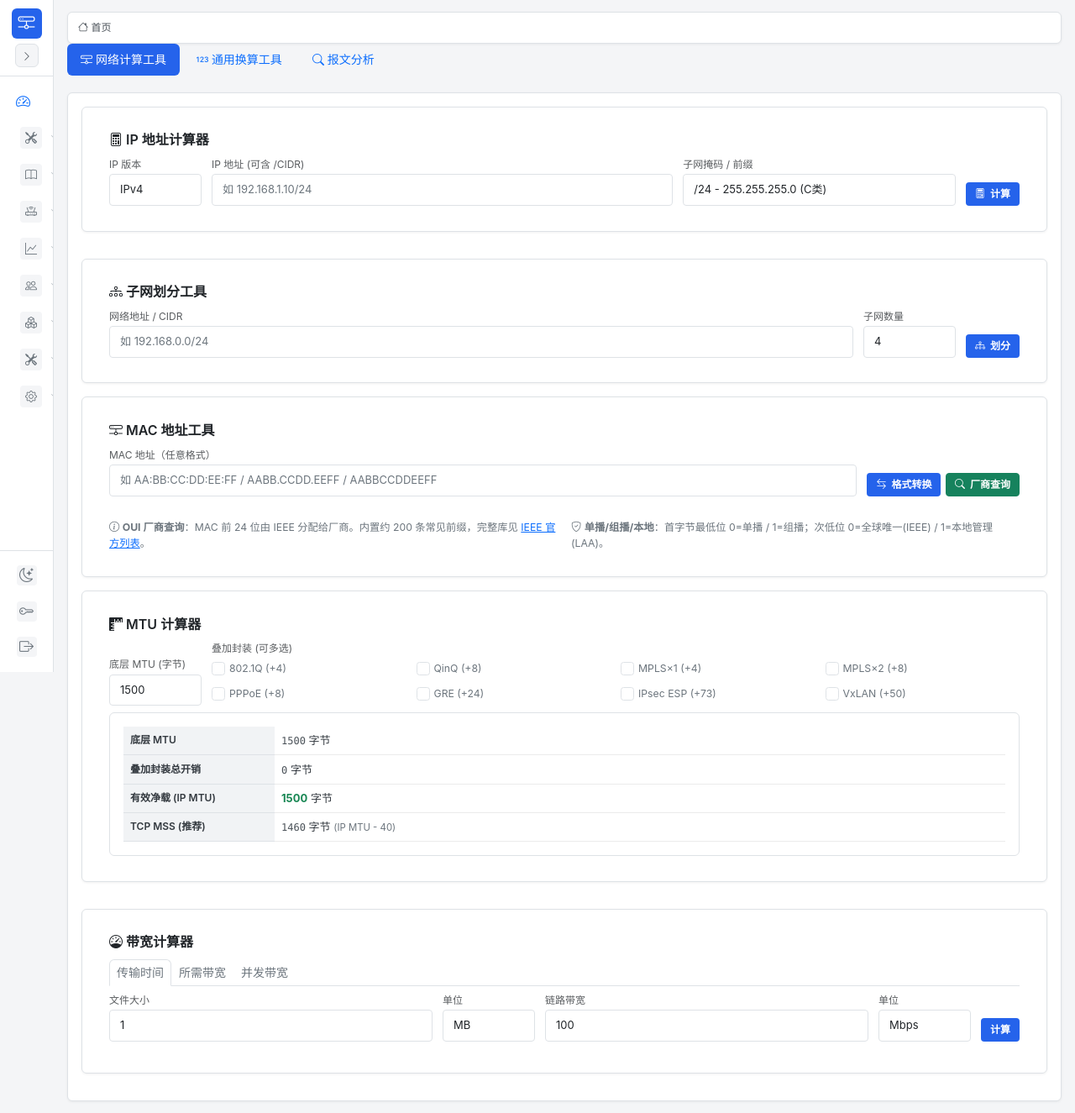
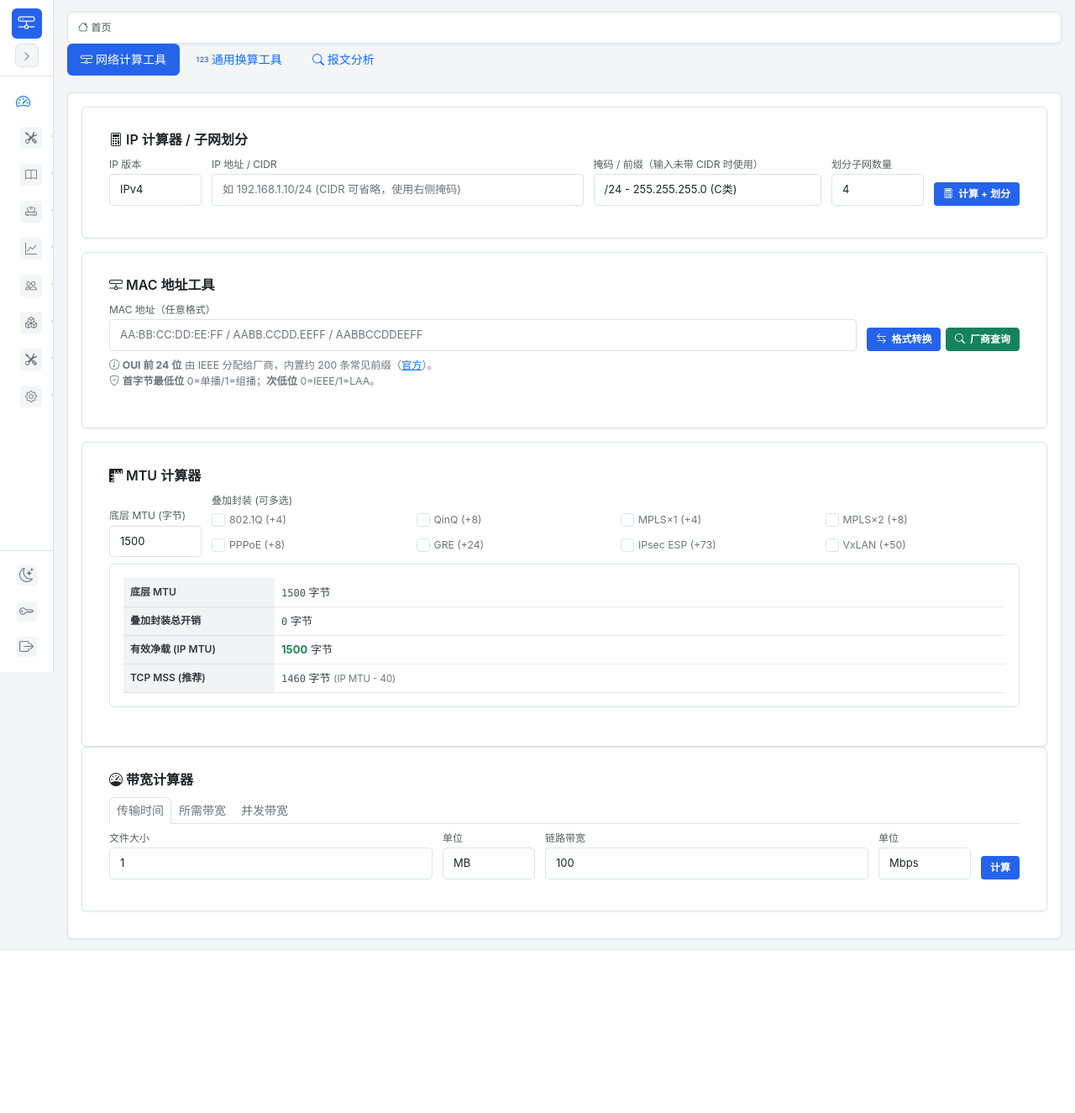
Before and after one commit to fishensl/itsm-system, a Flask app: page /tools in a window 1280 px wide. Shown: the whole page at 84% size. After the commit the page ends 1121 px from the top, so only its background shows below. Run offline with Flask 3, Linux system fonts and the light colour scheme; the visitor is signed in with stand-in values (Sample User, id 1); data comes from the database, SQL or seed files in the repository; data that the repository does not hold is empty; parts of the project's set-up code (start-up, migrations or seed data) failed here and were passed over; some libraries are stand-ins or nearby versions.

Commit message:
feat(tools): IP计算与子网划分合并为单工具；MAC与MTU并排一行
- IP 计算器 + 子网划分彻底合并：共用一个 IP/CIDR 输入与掩码下拉，
  去掉子网划分重复的网络地址输入框；新增 calcIpAndSubnet 一键同时
  输出「IP 详情」(左) +「子网划分表」(右)，两结果并排。
  保留隐藏 #subnetInput 同步归一化 CIDR，复用既有 calcSubnet 逻辑。
- MAC 地址工具 + MTU 计算器并排同一行 (≥xxl 各半，h-100 等高)；
  MAC 说明文案压成两行短句。
- 带宽计算器独占一行三 tab，字段全 inline 横向。

Co-Authored-By: Claude Opus 4.8 (1M context) <noreply@anthropic.com>

```diff
--- a/templates/tools/index.html
+++ b/templates/tools/index.html
@@ -44,15 +44,13 @@
 <div class="card">
 <div class="card-body">
 
-{# ============================ 网络计算工具（全宽 inline 横向铺满） ============================ #}
+{# ============================ 网络计算工具（合并子工具 + 横向铺满） ============================ #}
 {% if tool == 'network' %}
 
-{# ---- IP 计算器 + 子网划分（并排融合） ---- #}
-<div class="row g-3">
-<div class="col-12 col-xxl-7">
+{# ---- IP 计算器 + 子网划分 完全合并：共用 IP/CIDR 输入，输出 IP 详情 + 子网划分表 ---- #}
 <div class="card tool-card"><div class="card-body">
-<div data-pane="ip-calc">
-<h6><i class="bi-calculator"></i> IP 地址计算器</h6>
+<div data-pane="ip-calc"><div data-pane="subnet">
+<h6><i class="bi-calculator"></i> IP 计算器 / 子网划分</h6>
 <div class="tool-row">
     <div class="field fixed-sm">
         <label>IP 版本</label>
@@ -62,78 +60,59 @@
         </select>
     </div>
     <div class="field grow2">
-        <label>IP 地址 (可含 /CIDR)</label>
-        <input id="ipCalcInput" type="text" class="form-control form-control-sm" placeholder="如 192.168.1.10/24">
+        <label>IP 地址 / CIDR</label>
+        <input id="ipCalcInput" type="text" class="form-control form-control-sm" placeholder="如 192.168.1.10/24 (CIDR 可省略，使用右侧掩码)">
     </div>
     <div class="field">
-        <label>子网掩码 / 前缀</label>
+        <label>掩码 / 前缀（输入未带 CIDR 时使用）</label>
         <select id="ipCalcMask" class="form-select form-select-sm"></select>
     </div>
+    <div class="field fixed-sm">
+        <label>划分子网数量</label>
+        <input id="subnetCount" type="number" class="form-control form-control-sm" value="4" min="1" max="256">
+    </div>
     <div class="actions">
-        <button class="btn btn-sm btn-primary" onclick="calcIP()"><i class="bi-calculator"></i> 计算</button>
-    </div>
-</div>
-<div id="ipCalcResult" class="mt-2 tool-result" style="display:none;"></div>
-</div>
+        <button class="btn btn-sm btn-primary" onclick="calcIpAndSubnet()"><i class="bi-calculator"></i> 计算 + 划分</button>
+    </div>
+</div>
+{# 左：IP 详情（kv 表）；右：子网划分表 #}
+<div class="result-grid cols-2 mt-2">
+    <div id="ipCalcResult" class="tool-result" style="display:none;"></div>
+    <div id="subnetResult" class="tool-result" style="display:none;"></div>
+</div>
+{# 兼容：JS 中其他地方仍可能引用 subnetInput，做个隐藏字段同步 ipCalcInput #}
+<input type="hidden" id="subnetInput">
 </div></div>
-</div>
-
-<div class="col-12 col-xxl-5">
-<div class="card tool-card"><div class="card-body">
-<div data-pane="subnet"><h6><i class="bi-diagram-3"></i> 子网划分工具</h6>
-<div class="tool-row">
-    <div class="field grow2">
-        <label>网络地址 / CIDR</label>
-        <input id="subnetInput" type="text" class="form-control form-control-sm" placeholder="如 192.168.0.0/24">
-    </div>
-    <div class="field fixed-sm">
-        <label>子网数量</label>
-        <input id="subnetCount" type="number" class="form-control form-control-sm" value="4" min="2" max="256">
-    </div>
-    <div class="actions">
-        <button class="btn btn-sm btn-primary" onclick="calcSubnet()"><i class="bi-diagram-3"></i> 划分</button>
-    </div>
-</div>
-<div id="subnetResult" class="mt-2 tool-result" style="display:none;"></div>
-</div>
 </div></div>
-</div>
-</div>{# /.row #}
-
-{# ---- MAC 地址工具（全宽，输入+按钮+说明同行） ---- #}
-<div class="card tool-card"><div class="card-body">
+
+{# ---- MAC 地址工具 + MTU 计算器（同一行并排融合） ---- #}
+<div class="row g-3">
+<div class="col-12 col-xxl-6">
+<div class="card tool-card h-100"><div class="card-body">
 <div data-pane="mac">
 <h6><i class="bi-hdd-network"></i> MAC 地址工具</h6>
 <div class="tool-row">
     <div class="field grow2">
         <label>MAC 地址（任意格式）</label>
-        <input id="macInput" type="text" class="form-control form-control-sm" placeholder="如 AA:BB:CC:DD:EE:FF / AABB.CCDD.EEFF / AABBCCDDEEFF">
+        <input id="macInput" type="text" class="form-control form-control-sm" placeholder="AA:BB:CC:DD:EE:FF / AABB.CCDD.EEFF / AABBCCDDEEFF">
     </div>
     <div class="actions">
         <button class="btn btn-sm btn-primary" onclick="convertMAC()"><i class="bi-arrow-left-right"></i> 格式转换</button>
         <button class="btn btn-sm btn-success" onclick="lookupVendor()"><i class="bi-search"></i> 厂商查询</button>
     </div>
 </div>
-<div class="result-grid cols-2 mt-2">
-    <div id="macResult" class="tool-result" style="display:none;"></div>
-    <div id="vendorResult" class="tool-result" style="display:none;"></div>
-</div>
-<div class="row g-3 mt-1 small text-muted">
-    <div class="col-12 col-lg-6">
-        <i class="bi-info-circle"></i> <strong>OUI 厂商查询</strong>：MAC 前 24 位由 IEEE 分配给厂商。内置约 200 条常见前缀，完整库见
-        <a href="http://standards-oui.ieee.org/" target="_blank">IEEE 官方列表</a>。
-    </div>
-    <div class="col-12 col-lg-6">
-        <i class="bi-shield-check"></i> <strong>单播/组播/本地</strong>：首字节最低位 0=单播 / 1=组播；次低位 0=全球唯一(IEEE) / 1=本地管理(LAA)。
-    </div>
+<div id="macResult" class="mt-2 tool-result" style="display:none;"></div>
+<div id="vendorResult" class="mt-2 tool-result" style="display:none;"></div>
+<div class="small text-muted mt-2">
+    <div><i class="bi-info-circle"></i> <strong>OUI 前 24 位</strong> 由 IEEE 分配给厂商，内置约 200 条常见前缀（<a href="http://standards-oui.ieee.org/" target="_blank">官方</a>）。</div>
+    <div><i class="bi-shield-check"></i> <strong>首字节最低位</strong> 0=单播/1=组播；<strong>次低位</strong> 0=IEEE/1=LAA。</div>
 </div>
 </div>
 </div></div>
-
-{# ---- MTU + 带宽（并排融合：MTU 在左、带宽在右） ---- #}
-<div class="row g-3">
+</div>
+
 <div class="col-12 col-xxl-6">
-<div class="card tool-card"><div class="card-body">
+<div class="card tool-card h-100"><div class="card-body">
 <div data-pane="mtu">
 <h6><i class="bi-rulers"></i> MTU 计算器</h6>
 <div class="tool-row">
@@ -159,8 +138,9 @@
 </div>
 </div></div>
 </div>
-
-<div class="col-12 col-xxl-6">
+</div>{# /.row MAC+MTU #}
+
+{# ---- 带宽计算器（独占一行，三 tab） ---- #}
 <div class="card tool-card"><div class="card-body">
 <div data-pane="bandwidth">
 <h6><i class="bi-speedometer"></i> 带宽计算器</h6>
@@ -204,8 +184,6 @@
 </div>
 </div>
 </div></div>
-</div>
-</div>{# /.row #}
 
 {# ============================ 通用换算工具（横向铺满+换行） ============================ #}
 {% elif tool == 'convert' %}
@@ -547,8 +525,34 @@ function calcSubnet() {
             rows.push(`<tr><td>${i+1}</td><td><code>${int2ip(net)}/${newCidr}</code></td><td><code>${int2ip(fh)} - ${int2ip(lh)}</code></td><td><code>${int2ip(bc)}</code></td></tr>`);
         }
         document.getElementById('subnetResult').style.display = 'block';
-        document.getElementById('subnetResult').innerHTML = `<table class="table table-sm table-bordered"><thead><tr><th>#</th><th>子网</th><th>可用范围</th><th>广播</th></tr></thead><tbody>${rows.join('')}</tbody></table>`;
+        document.getElementById('subnetResult').innerHTML = `<table class="table table-sm table-bordered mb-0"><thead><tr><th>#</th><th>子网</th><th>可用范围</th><th>广播</th></tr></thead><tbody>${rows.join('')}</tbody></table>`;
     } catch(e) { alert('划分失败: ' + e.message); }
+}
+
+// 合并入口：IP 计算 + 子网划分共用同一输入。
+// 输入未带 /CIDR 时用掩码下拉补全；归一化后的 CIDR 同步到隐藏 subnetInput 供 calcSubnet 使用。
+function calcIpAndSubnet() {
+    const raw = document.getElementById('ipCalcInput').value.trim();
+    if (!raw) { alert('请输入 IP'); return; }
+    // 归一化为 ip/cidr（calcIP 自身已能处理带/不带 CIDR，这里只为 calcSubnet 准备）
+    let cidr = parseInt(document.getElementById('ipCalcMask').value);
+    let ipPart = raw;
+    if (raw.includes('/')) {
+        ipPart = raw.split('/')[0];
+        cidr = parseInt(raw.split('/')[1]);
+    }
+    document.getElementById('subnetInput').value = ipPart + '/' + cidr;
+    // IP 详情
+    calcIP();
+    // 子网划分（数量<2 时不划分，隐藏结果）
+    const count = parseInt(document.getElementById('subnetCount').value) || 1;
+    const subRes = document.getElementById('subnetResult');
+    if (count >= 2) {
+        calcSubnet();
+    } else {
+        subRes.style.display = 'none';
+        subRes.innerHTML = '';
+    }
 }
 
 // ============================ MAC 工具 ============================
```
